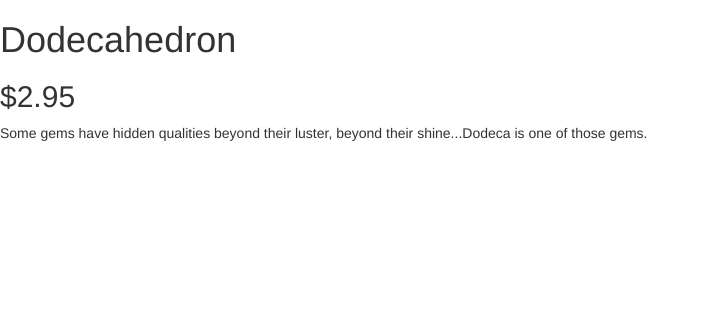
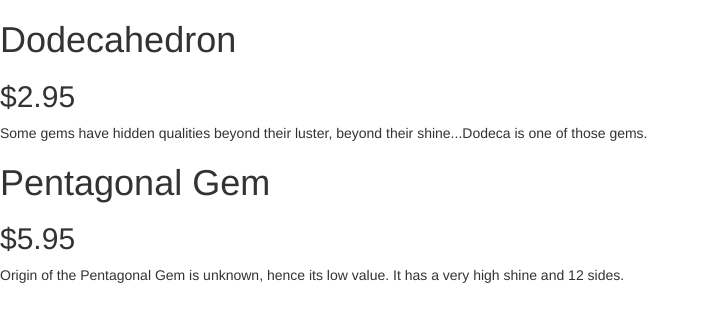
Before and after one commit to acmei/learn-angular, a plain HTML site: page index.html in a window 1280 px wide. Shown: the whole page, without its empty margins (0-706 px from the left). Drawn offline with Linux system fonts and the light colour scheme.

Commit message:
Complete level 1 of codeschool AngularJS course

```diff
--- a/app.js
+++ b/app.js
@@ -2,13 +2,23 @@
   var app = angular.module('store', []);
 
   app.controller('StoreController', function(){
-    this.product = gem;
+    this.products = gems;
   });
 
-  var gem = {
-    name: 'Dodecahedron',
-    price: 2.95,
-    description: 'Some gems have hidden qualities beyond their luster, beyond their shine...Dodeca is one of those gems.',
-  }
+  var gems = [
+    {
+      name: 'Dodecahedron',
+      price: 2.95,
+      description: 'Some gems have hidden qualities beyond their luster, beyond their shine...Dodeca is one of those gems.',
+      canPurchase: true,
+      soldOut: false
+    },
+    {
+      name: "Pentagonal Gem",
+      price: 5.95,
+      description: "Origin of the Pentagonal Gem is unknown, hence its low value. It has a very high shine and 12 sides.",
+      canPurchase: false
+    }
+  ];
 
 })();
--- a/index.html
+++ b/index.html
@@ -3,16 +3,28 @@
 <head>
   <link rel="stylesheet" type="text/css" href="bootstrap.min.css">
 </head>
-<body>
-  <!-- Directive: ng-controller -->
-  <!-- Controller: StoreController -->
-  <!-- Alias: store -->
-  <div ng-controller="StoreController as store">
-    <h1> {{store.product.name}} </h1>
-    <h2> ${{store.product.price}} </h2>
-    <p> {{store.product.description}} </p>
+<!-- Directive: ng-controller -->
+<!-- Controller: StoreController -->
+<!-- Alias: store -->
+<body ng-controller="StoreController as store">
+  <!-- ng-hide -->
+  <!-- Hide this product when soldOut == true -->
+  <!-- ng-repeat directive will iterate through []-->
+  <!-- product in the array store.products -->
+  <div ng-repeat="product in store.products">
+    <h1> {{product.name}} </h1>
+    <h2> ${{product.price}} </h2>
+    <p> {{product.description}} </p>
+    <!-- Expression: store.product.canPurchase -->
+    <!-- show button when canPurchase == true -->
+    <button ng-show="store.products.canPurchase"> Add to Cart </button>
   </div>
   <script type="text/javascript" src="angular.min.js"></script>
   <script type="text/javascript" src="app.js"></script>
 </body>
 </html>
+
+<!-- Directives: HTML annotations that trigger JS behaviors -->
+<!-- Modules: Where our application components live -->
+<!-- Controllers: Where we add application behavior -->
+<!-- Expresions: how values get displayed within the page -->
```
